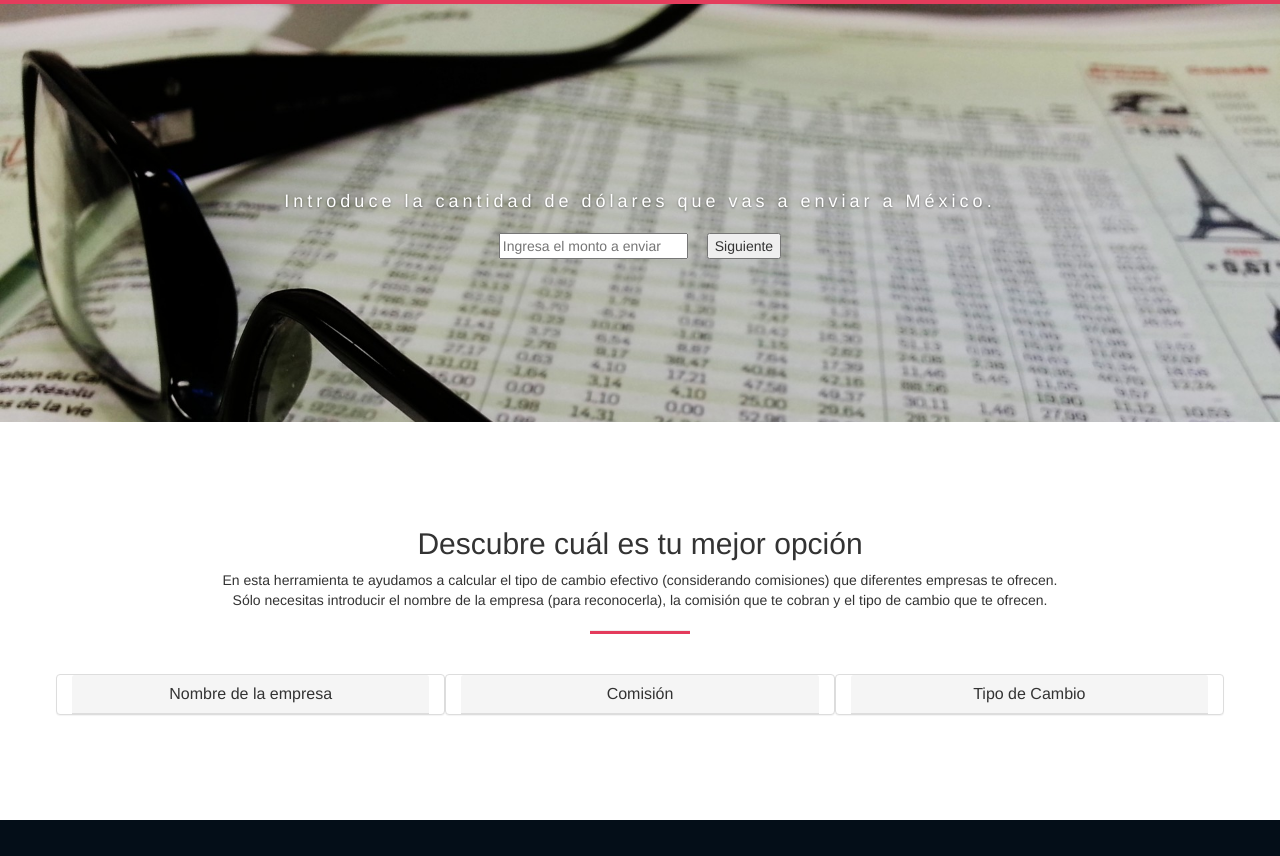
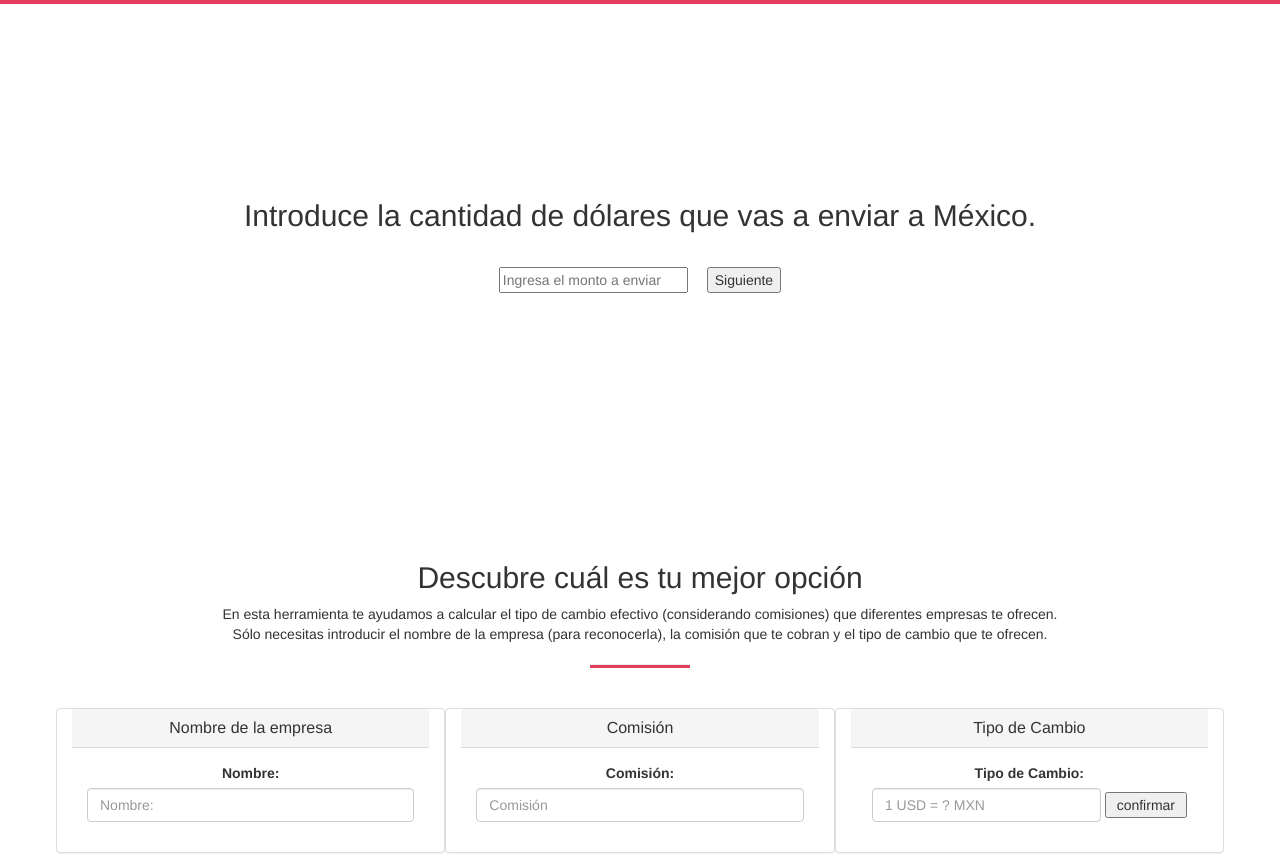
Before and after one commit to night18/Bitso1, a website: page TiposDeCambio-master/index.html in a window 1280 px wide. Shown: the part 200-1056 px from the top of the page. Drawn offline with Linux system fonts and the light colour scheme.

Commit message:
Modify User Interface
1. remove the collapse function
2. remove the picture

```diff
--- a/CompareFeeAndRate-master/css/style.css
+++ b/CompareFeeAndRate-master/css/style.css
@@ -94,13 +94,12 @@ Header
     padding: 0px;
     letter-spacing: 4px;
     font-size: 18px;
-    color: #fff;
     font-weight: 400;
-    color: #ffffff;
-    -webkit-filter: drop-shadow(0 1px 1px rgba(0, 0, 0, 0.4));
+    color: #000000;
+    /*-webkit-filter: drop-shadow(0 1px 1px rgba(0, 0, 0, 0.4));
     -moz-filter: drop-shadow(0 1px 1px rgba(0, 0, 0, 0.4));
     -ms-filter: drop-shadow(0 1px 1px rgba(0, 0, 0, 0.4));
-    filter: drop-shadow(0 1px 1px rgba(0, 0, 0, 0.4));
+    filter: drop-shadow(0 1px 1px rgba(0, 0, 0, 0.4));*/
     padding-top: 10px;
 }
 a.btn-banner {
@@ -453,7 +452,6 @@ margin-top: 5px;
 }
 #banner
 {
-    background: url('../img/glasses.jpg') no-repeat;
     background-size: cover;
     min-height: 400px;
 }
--- a/CompareFeeAndRate-master/js/search.js
+++ b/CompareFeeAndRate-master/js/search.js
@@ -43,6 +43,7 @@ $(document).ready(function(){
 		$("#nombre").val("");
 		$("#fee").val("");
 		$("#rate").val("");
+		$("#nombre").focus();
 
 		if(!name){
 			alert("Please input an option name");
@@ -165,5 +166,6 @@ $(document).ready(function(){
 
 	$("#search").click(function(){
 		$('html,body').animate({scrollTop:$("#table").offset().top},800);
+		$("#nombre").focus();
 	})
 });
--- a/TiposDeCambio-master/css/style.css
+++ b/TiposDeCambio-master/css/style.css
@@ -94,13 +94,12 @@ Header
     padding: 0px;
     letter-spacing: 4px;
     font-size: 18px;
-    color: #fff;
     font-weight: 400;
-    color: #ffffff;
-    -webkit-filter: drop-shadow(0 1px 1px rgba(0, 0, 0, 0.4));
+    color: #000000;
+    /*-webkit-filter: drop-shadow(0 1px 1px rgba(0, 0, 0, 0.4));
     -moz-filter: drop-shadow(0 1px 1px rgba(0, 0, 0, 0.4));
     -ms-filter: drop-shadow(0 1px 1px rgba(0, 0, 0, 0.4));
-    filter: drop-shadow(0 1px 1px rgba(0, 0, 0, 0.4));
+    filter: drop-shadow(0 1px 1px rgba(0, 0, 0, 0.4));*/
     padding-top: 10px;
 }
 a.btn-banner {
@@ -453,7 +452,6 @@ margin-top: 5px;
 }
 #banner
 {
-    background: url('../img/glasses.jpg') no-repeat;
     background-size: cover;
     min-height: 400px;
 }
--- a/TiposDeCambio-master/index.html
+++ b/TiposDeCambio-master/index.html
@@ -57,7 +57,7 @@
 		<div class="container">
 			<div class="row">
 				<div class="jumbotron text-center">
-				  <p class="big">Introduce la cantidad de dólares que vas a enviar a México.</p><br>
+				  <p><h2>Introduce la cantidad de dólares que vas a enviar a México.</h2></p><br>
 				  <input type="text" name="amount_send" id="amount_send" style="margin: 0px 15px 0px 0px" placeholder="Ingresa el monto a enviar"/>
 				  <button type="button" id="search">Siguiente</button>
 				</div>
@@ -83,13 +83,13 @@
 				<div class="panel panel-default hidden-xs col-sm-12 col-md-3 col-lg-4 text-center">
 					<div class="panel-heading" role="tab" id="heading1">
 						<h1 class="panel-title">
-							<a href="#collapse1" data-toggle="collapse" data-parent="#accordion">
+							<!-- <a href="#collapse1" data-toggle="collapse" data-parent="#accordion"> -->
 								Nombre de la empresa
-							</a>
+							<!-- </a> -->
 						</h1>
 					</div>
 
-					<div id="collapse1" class="panel-collapse collapse">
+					<div id="collapse1">
 						<div class="panel-body">
 							<div class="form-group">
 								<label for="nombre">Nombre:</label>
@@ -104,13 +104,13 @@
 				<div class="panel panel-default hidden-xs col-sm-12 col-md-3 col-lg-4 text-center">
 					<div class="panel-heading" role="tab" id="heading2">
 						<h1 class="panel-title">
-							<a href="#collapse2" data-toggle="collapse" data-parent="#accordion">
+							<!-- <a href="#collapse2" data-toggle="collapse" data-parent="#accordion"> -->
 								Comisión
-							</a>
+							<!-- </a> -->
 						</h1>
 					</div>
 
-					<div id="collapse2" class="panel-collapse collapse">
+					<div id="collapse2"">
 						<div class="panel-body">
 							<div class="form-group">
 								<label for="nombre">Comisión:</label>
@@ -126,13 +126,13 @@
 				<div class="panel panel-default hidden-xs col-sm-12 col-md-3 col-lg-4 text-center">
 					<div class="panel-heading" role="tab" id="heading3">
 						<h1 class="panel-title">
-							<a href="#collapse3" data-toggle="collapse" data-parent="#accordion">
+							<!-- <a href="#collapse3" data-toggle="collapse" data-parent="#accordion"> -->
 								Tipo de Cambio
-							</a>
+							<!-- </a> -->
 						</h1>
 					</div>
 
-					<div id="collapse3" class="panel-collapse collapse">
+					<div id="collapse3" ">
 						<div class="panel-body">
 							<div class="form-group">
 								<label for="nombre">Tipo de Cambio:</label>
--- a/TiposDeCambio-master/js/search.js
+++ b/TiposDeCambio-master/js/search.js
@@ -42,6 +42,7 @@ $(document).ready(function(){
 		$("#nombre").val("");
 		$("#fee").val("");
 		$("#rate").val("");
+		$("#nombre").focus();
 
 
 		if(!name){
@@ -162,5 +163,6 @@ $(document).ready(function(){
 
 	$("#search").click(function(){
 		$('html,body').animate({scrollTop:$("#table").offset().top},800);
+		$("#nombre").focus();
 	})
 });
```
Also changed, not shown: CompareFeeAndRate-master/index.html (+10 -10 lines).
